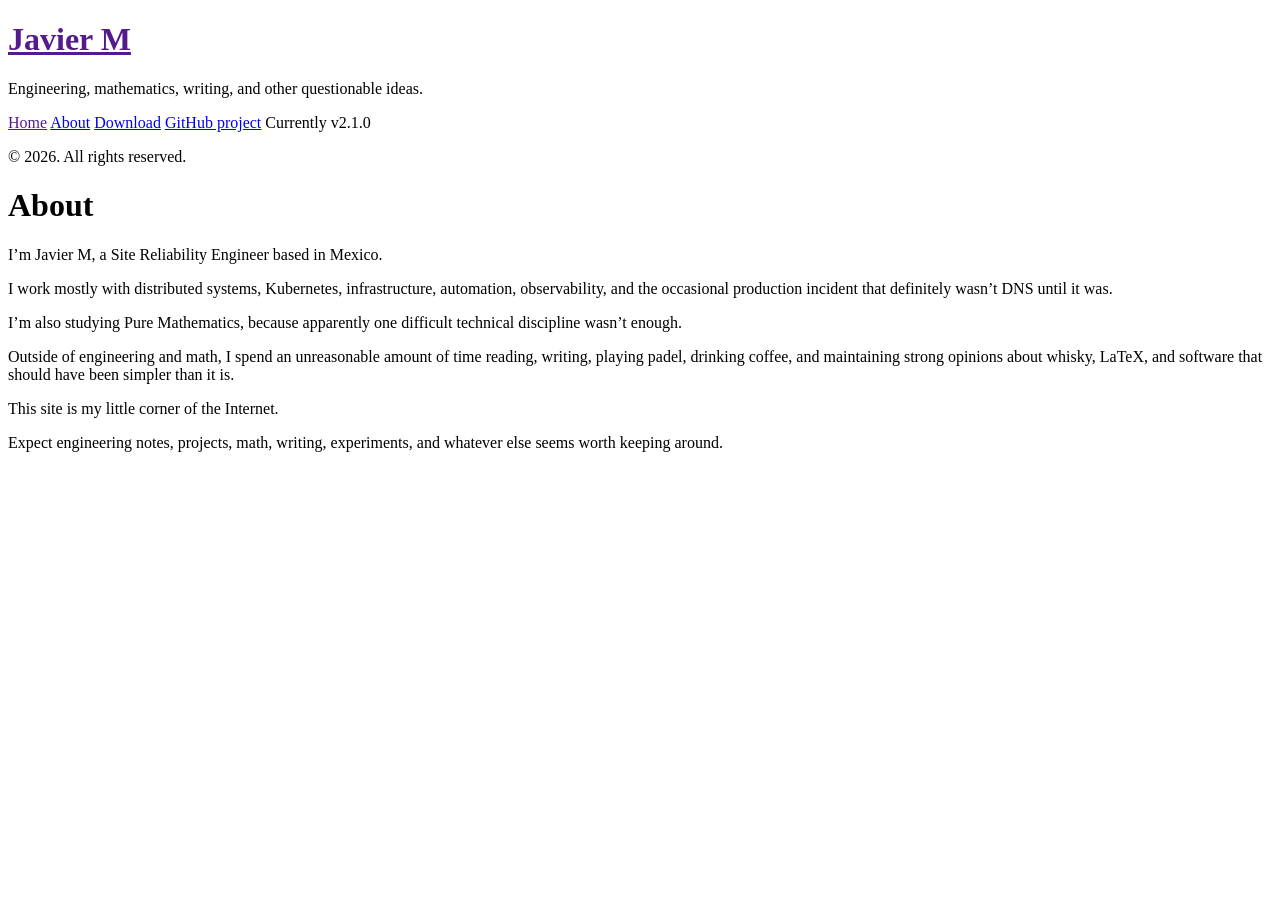
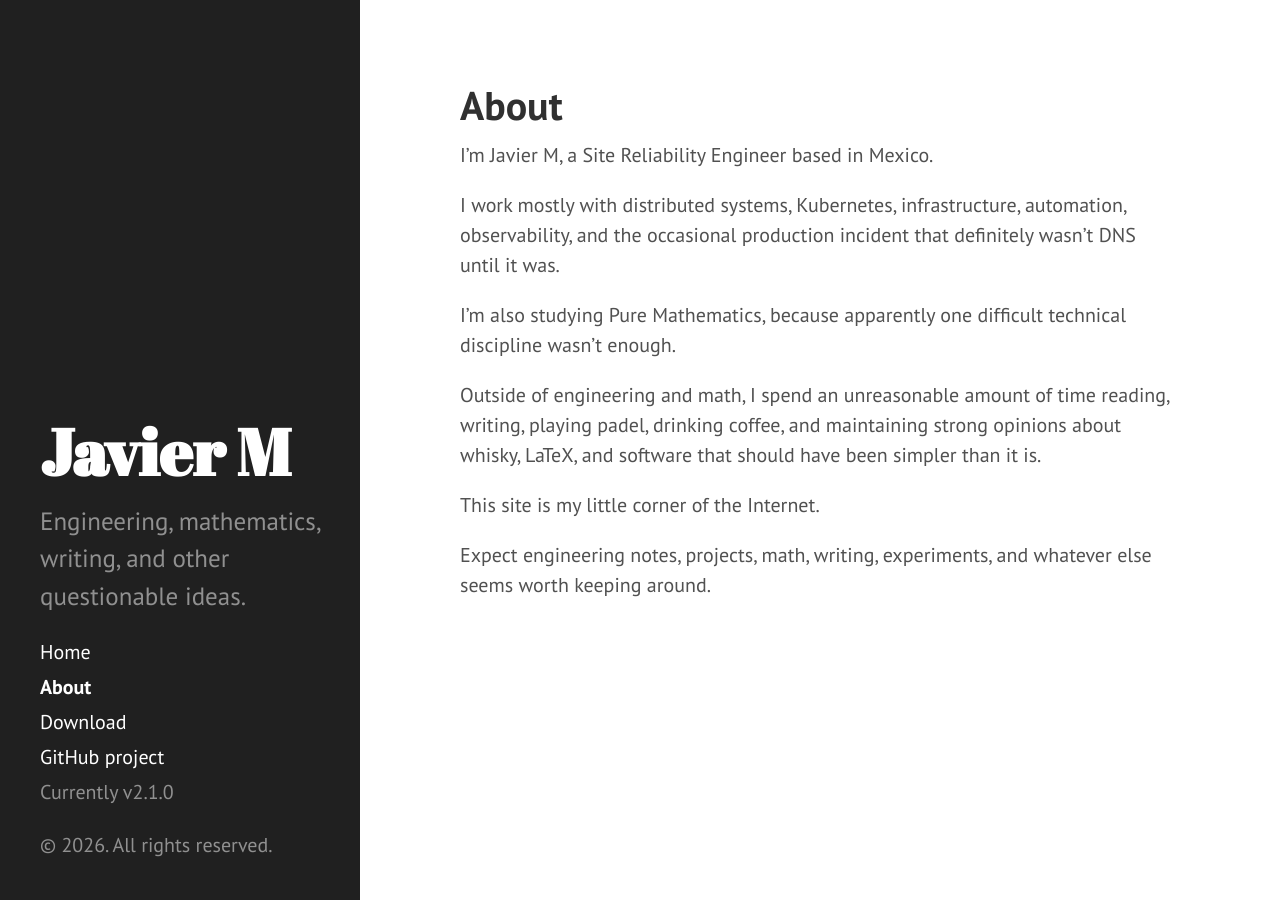
Before and after one commit to xavetcdghost/xavetcdghost.github.io, a Jekyll site: the page built from about.md, in a window 1280 px wide. Built offline with Jekyll 4.4.1, drawn with Linux system fonts in a browser that asks for light colours.

Commit message:
fixed base url

```diff
--- a/_config.yml
+++ b/_config.yml
@@ -10,7 +10,7 @@
 tagline:          'Works on my machine.'
 description:      'Engineering, mathematics, writing, and other questionable ideas.'
 url:              https://xavetcghost.github.io
-baseurl:          /
+baseurl:          ""
 
 author:
   name:           'Javier M'
--- a/_includes/head.html
+++ b/_includes/head.html
@@ -15,9 +15,9 @@
   </title>
 
   <!-- CSS -->
-  <link rel="stylesheet" href="{{ site.baseurl }}public/css/poole.css">
-  <link rel="stylesheet" href="{{ site.baseurl }}public/css/syntax.css">
-  <link rel="stylesheet" href="{{ site.baseurl }}public/css/hyde.css">
+<link rel="stylesheet" href="/public/css/poole.css">
+<link rel="stylesheet" href="/public/css/syntax.css">
+<link rel="stylesheet" href="/public/css/hyde.css">
   <link rel="stylesheet" href="http://fonts.googleapis.com/css?family=PT+Sans:400,400italic,700|Abril+Fatface">
 
   <!-- Icons -->
```
